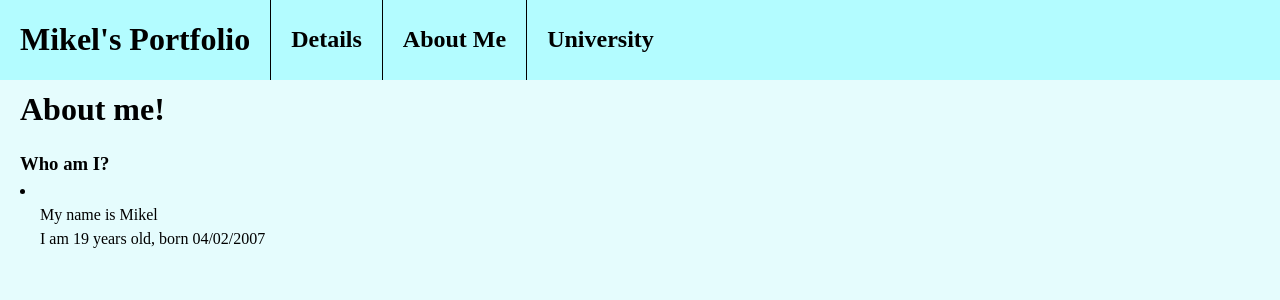
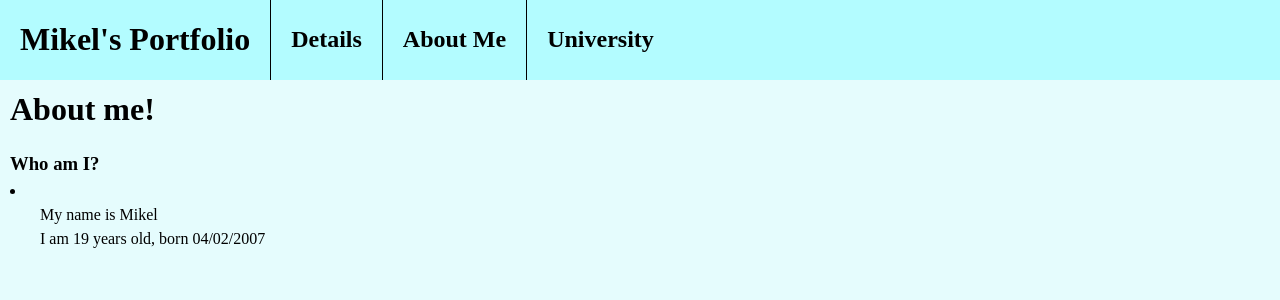
Before and after one commit to mgo738/dev-rotation-webapp, an Angular app in the folder dev-rotation-webapp/: page /about-me in a window 1280 px wide. Shown: the top 300 px of the page. Built offline with nearby package versions, Linux system fonts and the light colour scheme.

Commit message:
Fix styling to be consistent across all components

```diff
--- a/dev-rotation-webapp/src/app/about-me/about-me.component.scss
+++ b/dev-rotation-webapp/src/app/about-me/about-me.component.scss
@@ -1,6 +1,6 @@
 *{
   line-height: 0.5;
-  text-indent: 20px;
+  text-indent: 10px;
 }
 
 h1{
--- a/dev-rotation-webapp/src/app/details-page/details-page.component.scss
+++ b/dev-rotation-webapp/src/app/details-page/details-page.component.scss
@@ -1,6 +1,6 @@
 *{
-  margin-left: 10px;
   line-height: 0.5;
+  text-indent: 10px;
 }
 
 h1{
--- a/dev-rotation-webapp/src/app/university/university.component.scss
+++ b/dev-rotation-webapp/src/app/university/university.component.scss
@@ -1,6 +1,6 @@
 *{
-  margin-left: 10px;
   line-height: 0.5;
+  text-indent: 10px;
 }
 
 h1{
```
